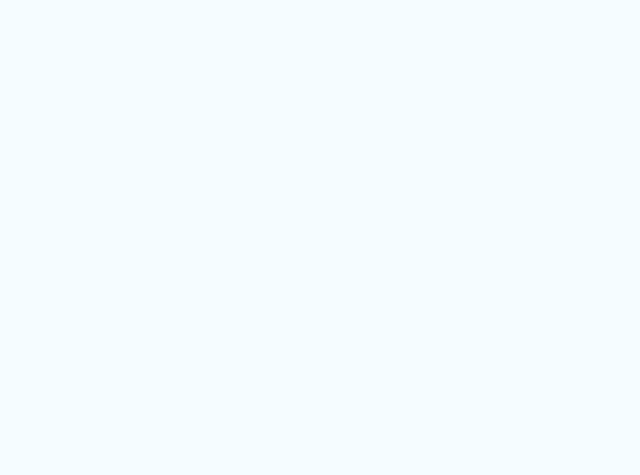
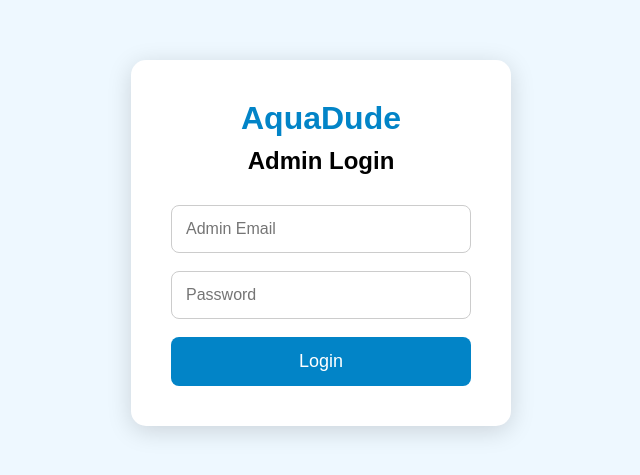
Before and after one commit to deepakbaghel18/AquaDude-Frontend, a React (Vite) app: page /admin/login in a window 1280 px wide. Before the commit this address had no page. Shown: the part 157-632 px from the top of the page, without its empty margins (319-959 px from the left). Built offline with nearby package versions, Linux system fonts and the light colour scheme.

Commit message:
Add admin login route

```diff
--- a/src/App.jsx
+++ b/src/App.jsx
@@ -3,7 +3,10 @@ import { BrowserRouter, Routes, Route } from "react-router-dom";
 import Home from "./pages/Home";
 import ProductsPage from "./pages/ProductsPage";
 import ContactPage from "./pages/ContactPage";
+
 import Admin from "./admin/Admin";
+import Login from "./admin/Login";
+import ProtectedRoute from "./admin/ProtectedRoute";
 
 function App() {
   return (
@@ -15,7 +18,16 @@ function App() {
 
         <Route path="/contact" element={<ContactPage />} />
 
-        <Route path="/admin" element={<Admin />} />
+        <Route path="/admin/login" element={<Login />} />
+
+        <Route
+          path="/admin"
+          element={
+            <ProtectedRoute>
+              <Admin />
+            </ProtectedRoute>
+          }
+        />
       </Routes>
     </BrowserRouter>
   );
```
